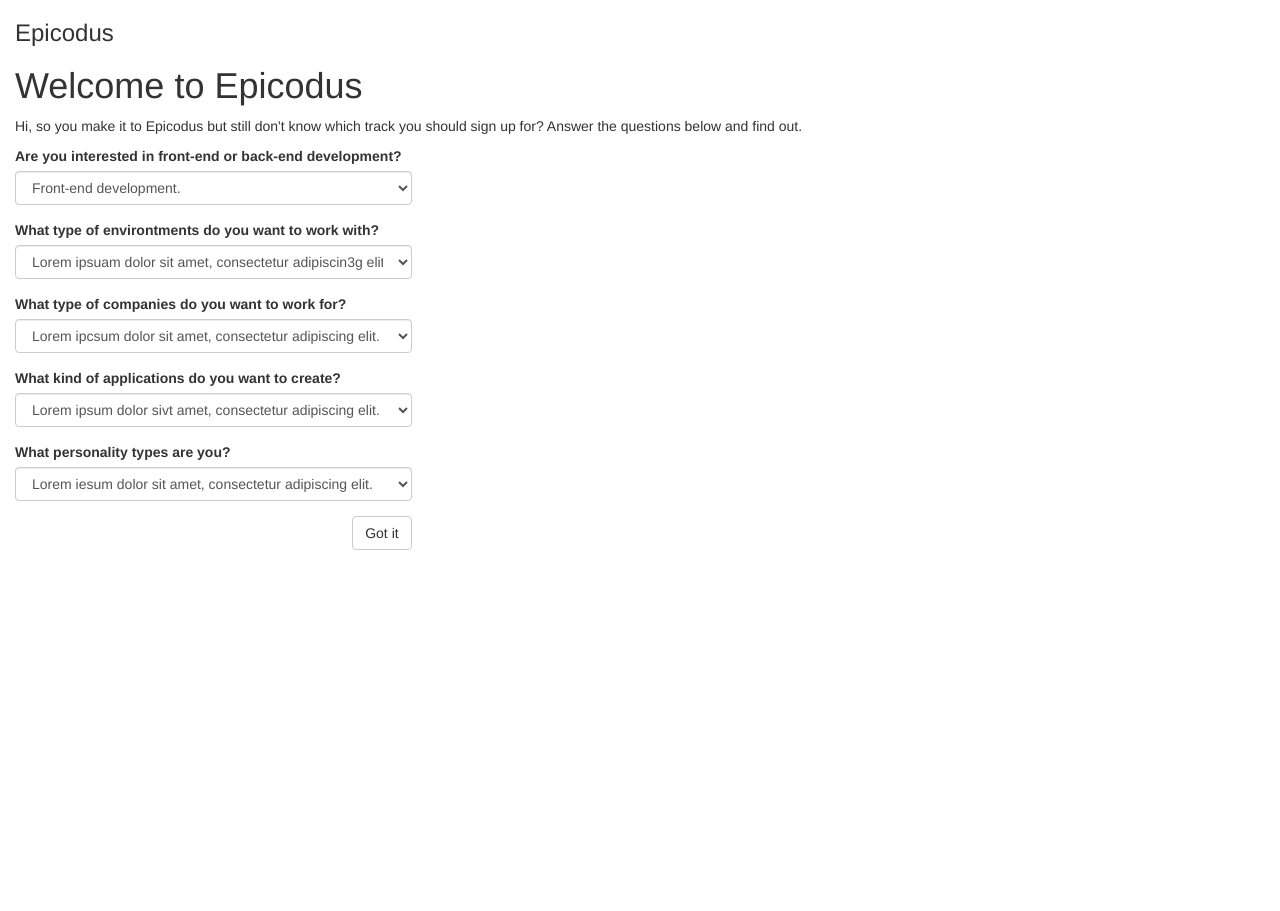
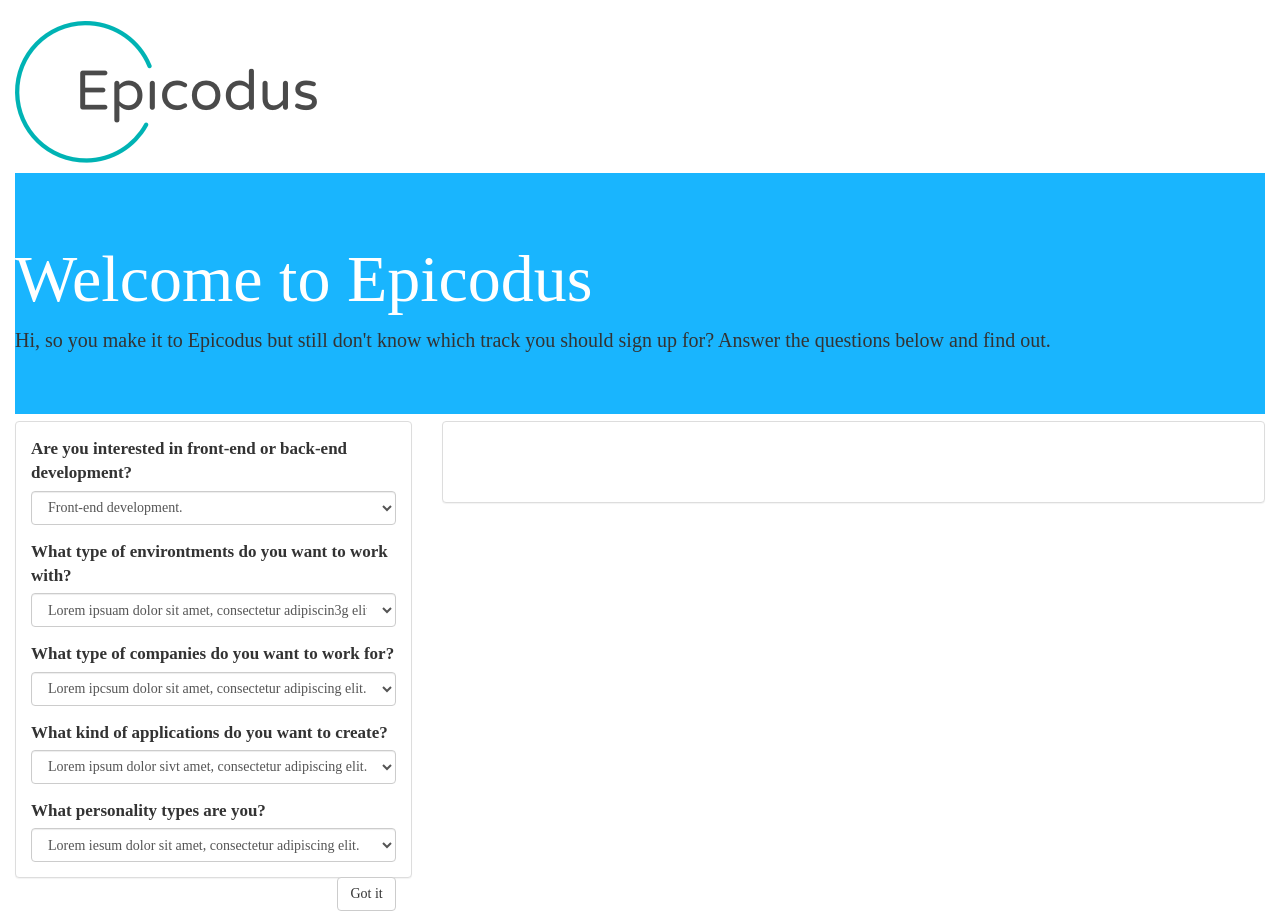
Before and after one commit to kimlan1510/track-suggester, a plain HTML site: page index.html in a window 1280 px wide. Before the commit the page ends 800 px from the top, so only its background shows below. Drawn offline with Linux system fonts and the light colour scheme.

Commit message:
add background color to header. Create columns and rows.

```diff
--- a/css/styles.css
+++ b/css/styles.css
@@ -1,3 +1,59 @@
+html, body{
+  overflow-x: hidden;
+  margin-left: 0px;
+  padding: 0px;
+  border: 0px;
+  outline: 0px;
+}
+
+.header_band{
+  border: 0px;
+  margin: 0 auto;
+  padding: 0px;
+  display: block;
+  width:100%;
+  box-sizing: border-box;
+  background-color: white;
+}
+.welcome {
+  background-color: #19b5fe;
+  margin: 0px;
+  padding-top: 50px;
+  padding-bottom: 50px;
+  width: 100%;
+
+}
+
+h1{
+  font-size: 66px;
+  color: white;
+  font-family: nimbus-sans;
+}
+
+.your-track{
+  padding: 10px;
+}
+
+p{
+  font-family: nimbus-sans;
+  font-size: 20px;
+}
+
+.des{
+  padding: 10px;
+}
+.panel-default{
+  margin-top: 7px;
+}
+
+#track-picker{
+  font-size: 17px;
+  font-family: nimbus-sans;
+  padding-top: 15px;
+  padding-left: 15px;
+  padding-right: 15px;
+}
+
 button{
   float:right;
 }
--- a/index.html
+++ b/index.html
@@ -9,15 +9,17 @@
   </head>
   <body>
     <div class="container-fluid">
-      <div class="header-band">
-        <h3>Epicodus</h3>
+      <div class="header_band">
+        <h3 class="header"><img src="img/logo.png" alt="epicodus" /></h3>
       </div>
-      <div class="content">
+      <div class="welcome">
         <h1>Welcome to Epicodus</h1>
         <p>Hi, so you make it to Epicodus but still don't know which track you should sign up for? Answer the questions below and find out.</p>
       </div>
       <div class="row">
+
         <div class="col-md-4">
+          <div class="panel panel-default">
             <form id="track-picker">
               <!-- 1st form -->
               <div class="form-group">
@@ -65,12 +67,14 @@
               </div>
               <button type="submit" class="btn btn-default">Got it</button>
             </form>
-
+          </div>
         </div>
 
         <div class="col-md-8">
+          <div class="panel panel-default">
             <h3 class="your-track"></h3>
             <p class="des"></p>
+          </div>
         </div>
 
       </div>
```
Also changed, not shown: img/logo.png (added). Lines whose indentation alone changed are shown as unchanged.
